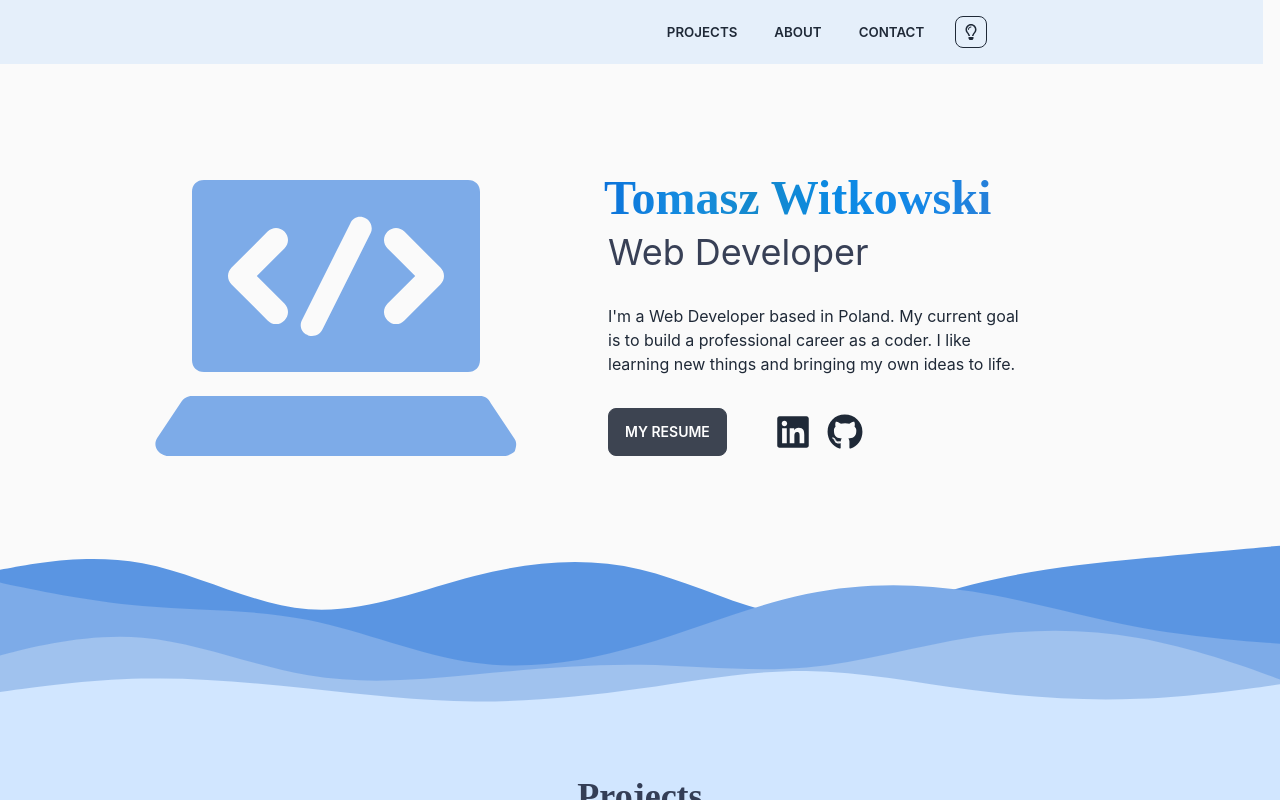
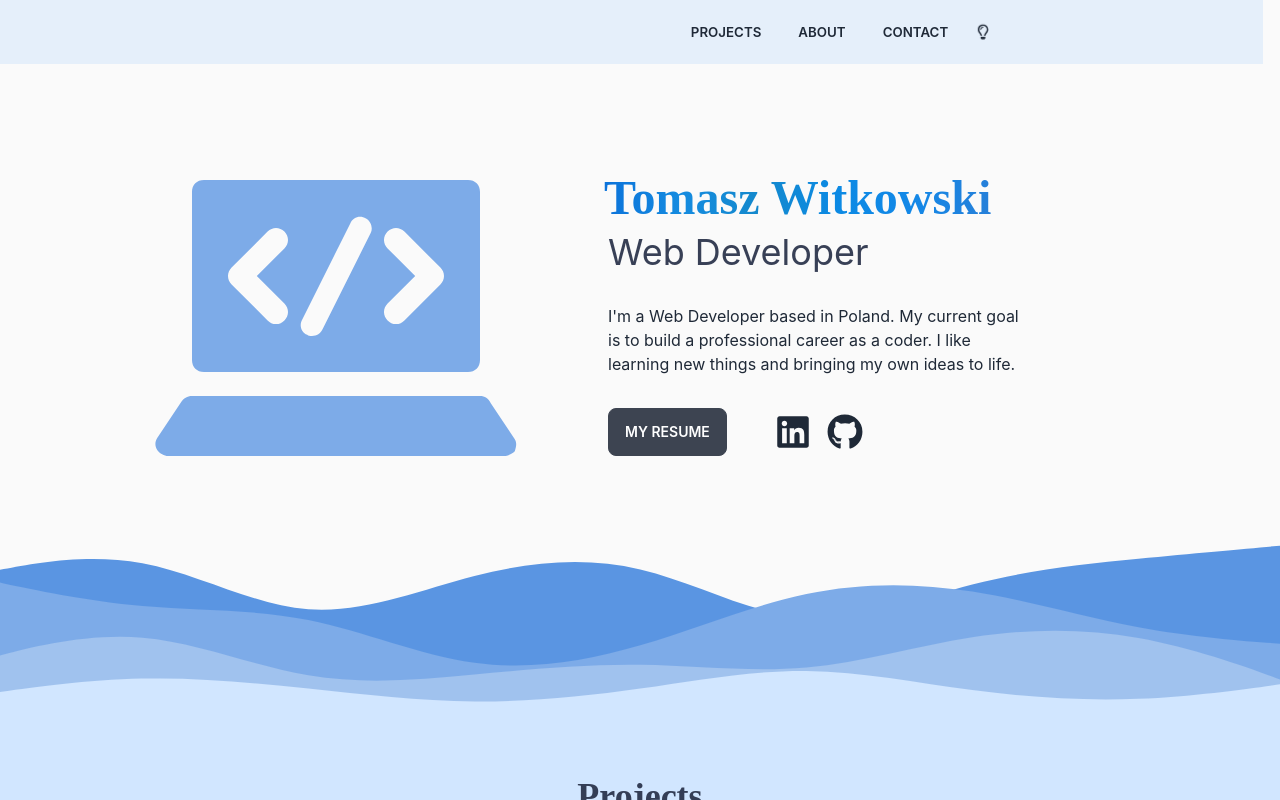
Before and after one commit to witktom5/personal-portfolio, a React (Create React App) app: page / in a window 1280 px wide. Built offline with nearby package versions, Linux system fonts and the light colour scheme; no server answers.

Commit message:
move colorschema toggle to drawer

```diff
--- a/src/components/layout/Grid.jsx
+++ b/src/components/layout/Grid.jsx
@@ -22,25 +22,26 @@ function Grid({ children }) {
         aria-hidden='true'
       />
       <div className='drawer-content flex flex-col'>
-        <div className='bg-base-200 flex justify-center fixed navbar-position w-screen z-10 bg-opacity-0 md:bg-opacity-80'>
+        <div className='bg-base-200 flex justify-center fixed navbar-position w-screen z-10 bg-opacity-80'>
           <div className='navbar w-full lg:w-3/5'>
             <div className='flex-1'></div>
             <div className='flex-none hidden md:block'>
-              <ul className='menu menu-horizontal'>
+              <ul className='menu menu-horizontal items-center'>
                 <NavbarContent />
+                <button
+                  aria-label='toggle dark mode'
+                  className='btn btn-square btn-ghost bg-opacity-80 bg-transparent btn-sm'
+                  onClick={onClick}
+                >
+                  <FaRegLightbulb className='h-4 w-4' />
+                </button>
               </ul>
             </div>
-            <button
-              aria-label='toggle dark mode'
-              className='btn btn-square btn-ghost bg-base-300 border-accent border-opacity-10 bg-opacity-60 mx-3 p-0 md:bg-transparent md:btn-outline md:btn-sm'
-              onClick={onClick}
-            >
-              <FaRegLightbulb className='h-4 w-4' />
-            </button>
+
             <div className='flex-none md:hidden'>
               <label
                 htmlFor='drawer-page'
-                className='btn btn-square btn-ghost bg-base-300 border-accent border-opacity-10 bg-opacity-60'
+                className='btn btn-square btn-ghost bg-opacity-60 mr-3'
               >
                 <svg
                   xmlns='http://www.w3.org/2000/svg'
@@ -65,6 +66,13 @@ function Grid({ children }) {
         <label htmlFor='drawer-page' className='drawer-overlay'></label>
         <ul className='menu pt-5 w-60 overflow-y-auto bg-base-100'>
           <NavbarContent />
+          <button
+            aria-label='toggle dark mode'
+            className='btn w-5/6 mx-auto bg-opacity-80 mt-auto mb-3'
+            onClick={onClick}
+          >
+            <FaRegLightbulb className='h-4 w-4' />
+          </button>
         </ul>
       </div>
     </div>
```
